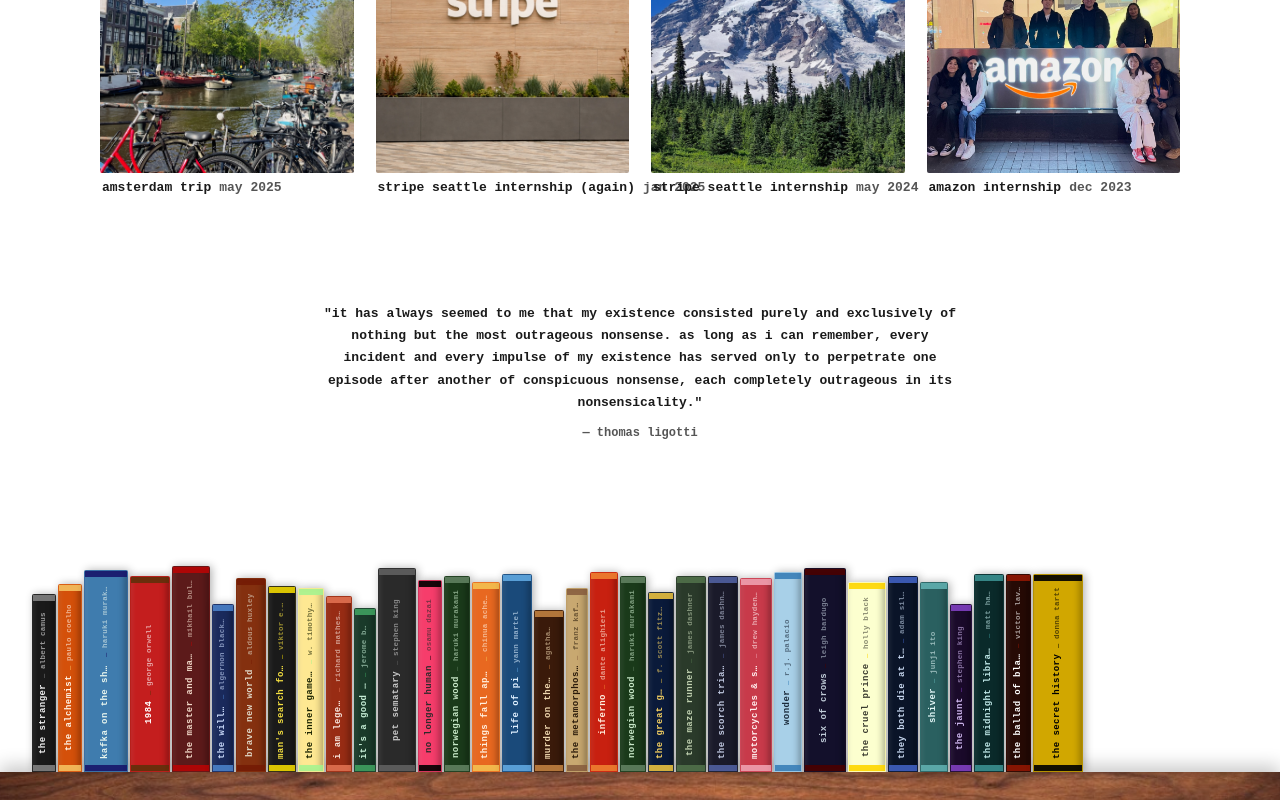
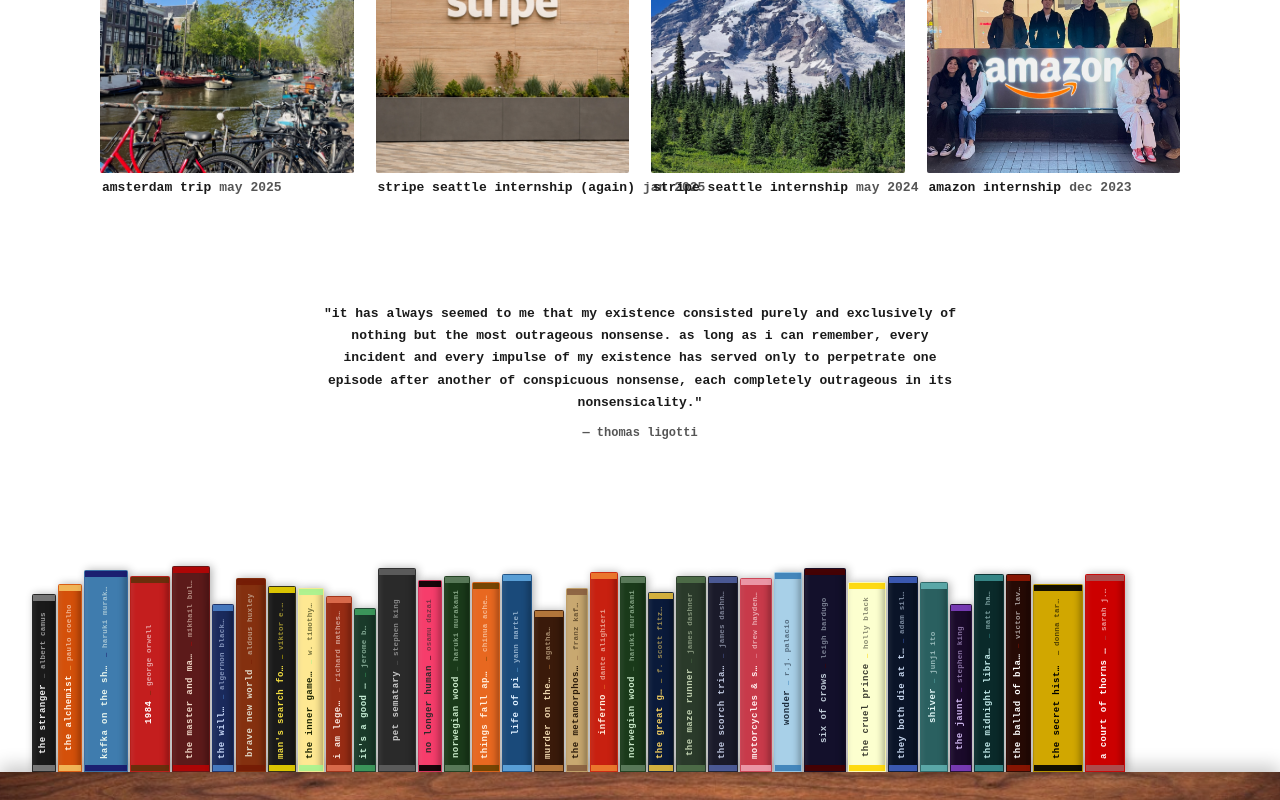
Before and after one commit to Samanthatb1/samanthatb1.github.io, a React (Vite) app: page / in a window 1280 px wide. Shown: the part 500-1300 px from the top of the page. Built offline with nearby package versions, Linux system fonts and the light colour scheme.

Commit message:
court of thorns

```diff
--- a/src/data/books.js
+++ b/src/data/books.js
@@ -159,7 +159,7 @@ const books = [
     author: "chinua achebe",
     color: "#e86820",
     textColor: "#fff0e0",
-    accentColor: "#f5c050",
+    accentColor: "#6b4200",
     width: 28,
     height: 190,
   },
@@ -341,6 +341,16 @@ const books = [
     textColor: "#000000",
     accentColor: "#000000",
     width: 50,
+    height: 188,
+  },
+  {
+    id: 34,
+    title: "a court of thorns and roses",
+    author: "sarah j. maas",
+    color: "#CC0000",
+    textColor: "#ffffff",
+    accentColor: "#aa5555",
+    width: 40,
     height: 198,
   },
 ];
```
